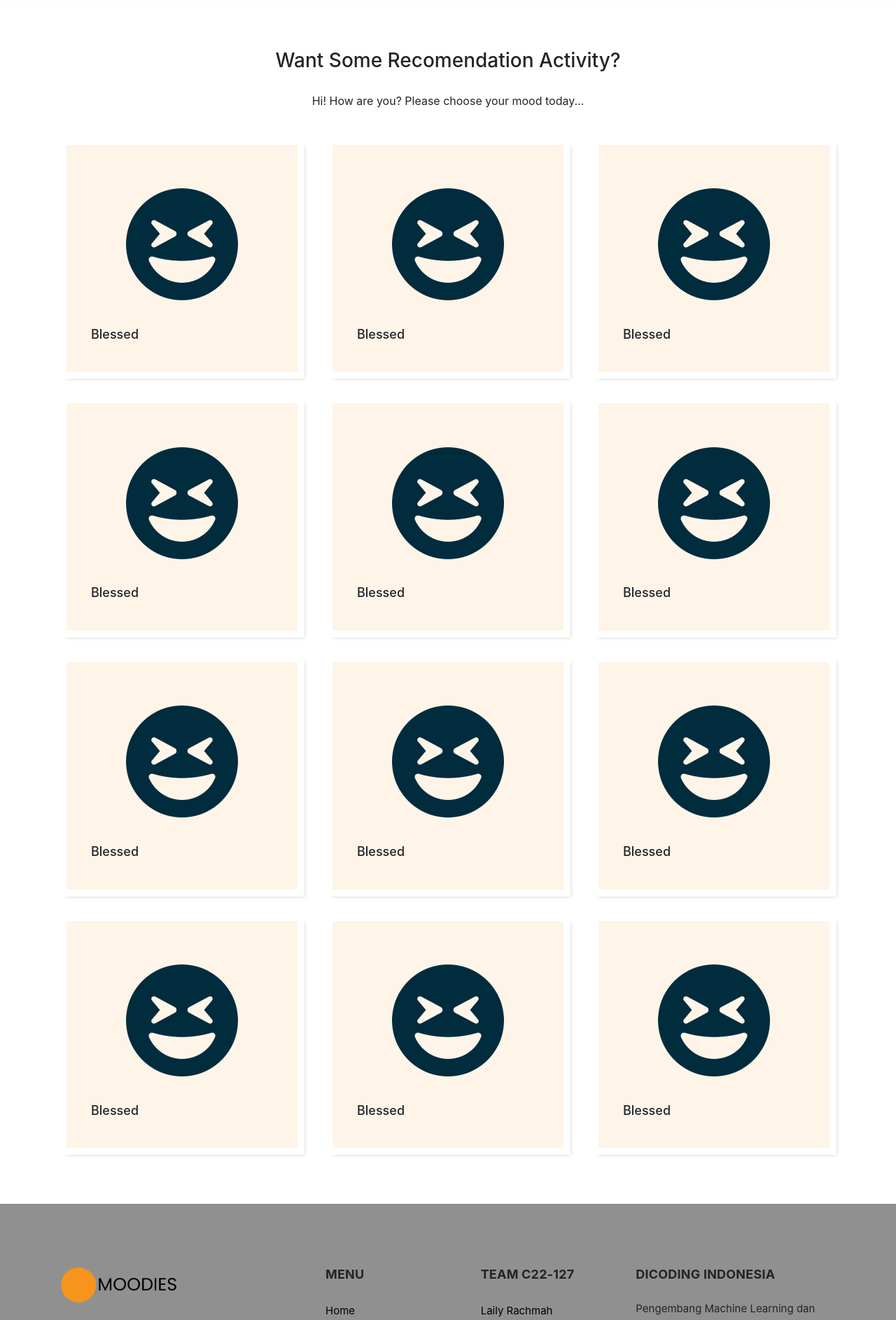
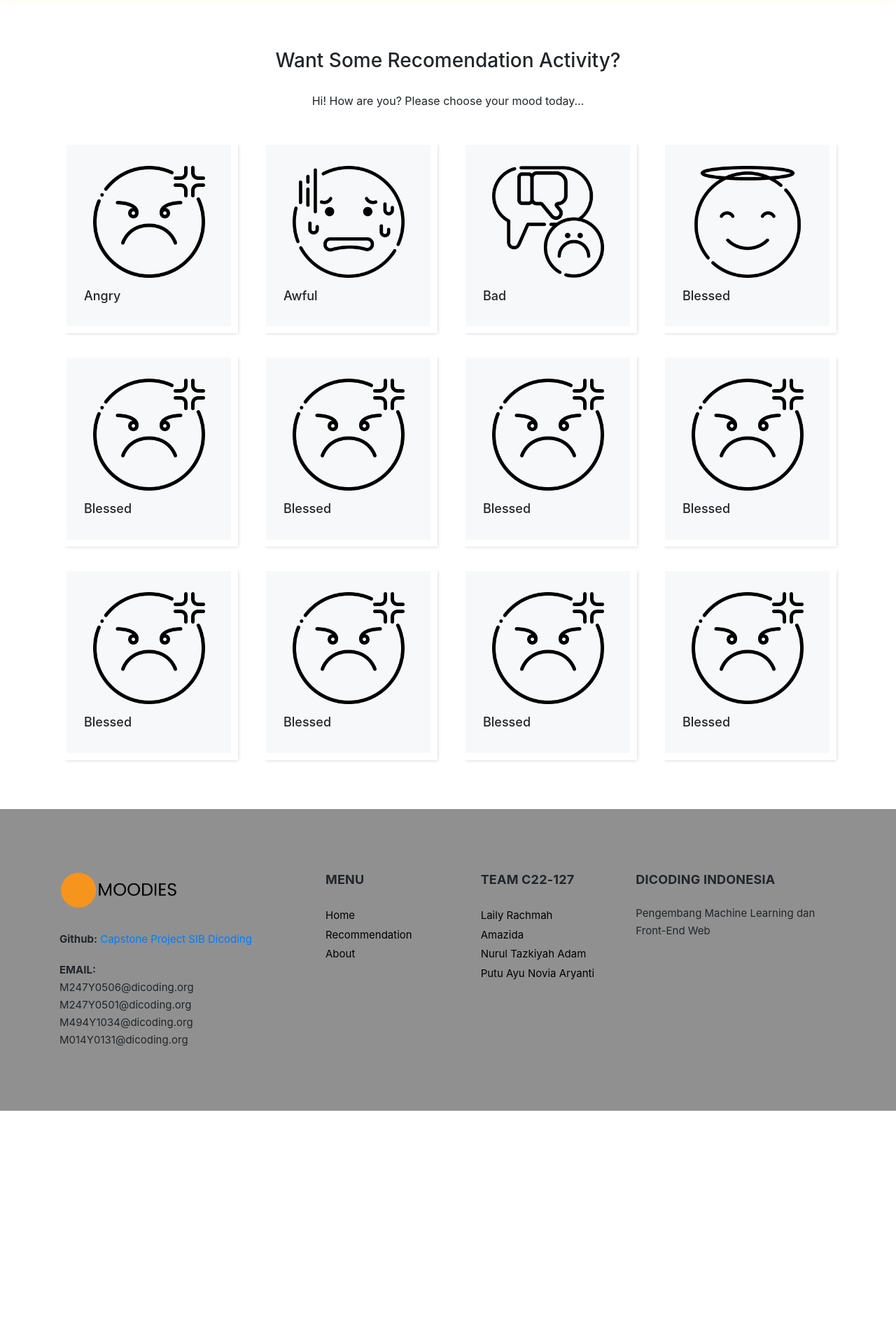
Before and after one commit to lailyrhmh/capstone-project-sib-dicoding, a Flask app: page /recommendation-activity in a window 1280 px wide. Shown: the part 102-1988 px from the top of the page at 70% size. After the commit the page ends 1689 px from the top, so only its background shows below. Run offline with Flask 2, Linux system fonts and the light colour scheme; parts of the project's set-up code (start-up, migrations or seed data) failed here and were passed over.

Commit message:
update iage item ml

```diff
--- a/static/css/recomendation.css
+++ b/static/css/recomendation.css
@@ -5,8 +5,8 @@
 .product_section .box {
     position: relative;
     margin-top: 25px;
-    padding: 35px 35px;
-    background-color: rgb(247, 149, 29, .1);
+    padding: 25px 25px;
+    background-color: #f7f8f9;
     -webkit-transition: all .3s;
     transition: all .3s;
     overflow: hidden;
@@ -24,7 +24,16 @@
   -webkit-box-align: center;
       -ms-flex-align: center;
           align-items: center;
-  height: 215px;
+  height: 170px;
+}
+
+.product_section .box .img-box img {
+  max-width: 100%;
+  max-height: 160px;
+  -webkit-transition: all .3s;
+  transition: all .3s;
+  /* font-size: 6rem;
+  color: #002c3e; */
 }
 
 .product_section .box .img-box i {
@@ -32,7 +41,7 @@
   max-height: 160px;
   -webkit-transition: all .3s;
   transition: all .3s;
-  font-size: 10rem;
+  font-size: 6rem;
   color: #002c3e;
 }
 
--- a/templates/activity-recomendation.html
+++ b/templates/activity-recomendation.html
@@ -13,7 +13,83 @@
          Hi! How are you? Please choose your mood today...
       </p>
       <div class="row">
-         <div class="col-sm-6 col-md-4 col-lg-4">
+         <div class="col-sm-6 col-md-3 col-lg-3">
+            <div class="box">
+               <div class="option_container">
+                  <div class="options">
+                     <button type="submit" class="option" onclick="find('angry')">
+                        Get Activities
+                     </button>
+                  </div>
+               </div>
+               <div class="img-box">
+                  <img src="../static/img/angry.png" alt="">
+               </div>
+               <div class="detail-box">
+                  <h5>
+                     Angry
+                  </h5>
+               </div>
+            </div>
+         </div>
+         <div class="col-sm-6 col-md-3 col-lg-3">
+            <div class="box">
+               <div class="option_container">
+                  <div class="options">
+                     <button type="submit" class="option" onclick="find('awful')">
+                        Get Activities
+                     </button>
+                  </div>
+               </div>
+               <div class="img-box">
+                  <img src="../static/img/awful.png" alt="">
+               </div>
+               <div class="detail-box">
+                  <h5>
+                     Awful
+                  </h5>
+               </div>
+            </div>
+         </div>
+         <div class="col-sm-6 col-md-3 col-lg-3">
+            <div class="box">
+               <div class="option_container">
+                  <div class="options">
+                     <button type="submit" class="option" onclick="find('bad')">
+                        Get Activities
+                     </button>
+                  </div>
+               </div>
+               <div class="img-box">
+                  <img src="../static/img/bad.png" alt="">
+               </div>
+               <div class="detail-box">
+                  <h5>
+                     Bad
+                  </h5>
+               </div>
+            </div>
+         </div>
+         <div class="col-sm-6 col-md-3 col-lg-3">
+            <div class="box">
+               <div class="option_container">
+                  <div class="options">
+                     <button type="submit" class="option" onclick="find('blessed')">
+                        Get Activities
+                     </button>
+                  </div>
+               </div>
+               <div class="img-box">
+                  <img src="../static/img/blessed.png" alt="">
+               </div>
+               <div class="detail-box">
+                  <h5>
+                     Blessed
+                  </h5>
+               </div>
+            </div>
+         </div>
+         <div class="col-sm-6 col-md-3 col-lg-3">
             <div class="box">
                <div class="option_container">
                   <div class="options">
@@ -23,7 +99,7 @@
                   </div>
                </div>
                <div class="img-box">
-                  <i class='fas fa-grin-squint'></i>
+                  <img src="../static/img/angry.png" alt="">
                </div>
                <div class="detail-box">
                   <h5>
@@ -32,7 +108,7 @@
                </div>
             </div>
          </div>
-         <div class="col-sm-6 col-md-4 col-lg-4">
+         <div class="col-sm-6 col-md-3 col-lg-3">
             <div class="box">
                <div class="option_container">
                   <div class="options">
@@ -42,7 +118,7 @@
                   </div>
                </div>
                <div class="img-box">
-                  <i class='fas fa-grin-squint'></i>
+                  <img src="../static/img/angry.png" alt="">
                </div>
                <div class="detail-box">
                   <h5>
@@ -51,7 +127,7 @@
                </div>
             </div>
          </div>
-         <div class="col-sm-6 col-md-4 col-lg-4">
+         <div class="col-sm-6 col-md-3 col-lg-3">
             <div class="box">
                <div class="option_container">
                   <div class="options">
@@ -61,7 +137,7 @@
                   </div>
                </div>
                <div class="img-box">
-                  <i class='fas fa-grin-squint'></i>
+                  <img src="../static/img/angry.png" alt="">
                </div>
                <div class="detail-box">
                   <h5>
@@ -70,7 +146,7 @@
                </div>
             </div>
          </div>
-         <div class="col-sm-6 col-md-4 col-lg-4">
+         <div class="col-sm-6 col-md-3 col-lg-3">
             <div class="box">
                <div class="option_container">
                   <div class="options">
@@ -80,7 +156,7 @@
                   </div>
                </div>
                <div class="img-box">
-                  <i class='fas fa-grin-squint'></i>
+                  <img src="../static/img/angry.png" alt="">
                </div>
                <div class="detail-box">
                   <h5>
@@ -89,7 +165,7 @@
                </div>
             </div>
          </div>
-         <div class="col-sm-6 col-md-4 col-lg-4">
+         <div class="col-sm-6 col-md-3 col-lg-3">
             <div class="box">
                <div class="option_container">
                   <div class="options">
@@ -99,7 +175,7 @@
                   </div>
                </div>
                <div class="img-box">
-                  <i class='fas fa-grin-squint'></i>
+                  <img src="../static/img/angry.png" alt="">
                </div>
                <div class="detail-box">
                   <h5>
@@ -108,7 +184,7 @@
                </div>
             </div>
          </div>
-         <div class="col-sm-6 col-md-4 col-lg-4">
+         <div class="col-sm-6 col-md-3 col-lg-3">
             <div class="box">
                <div class="option_container">
                   <div class="options">
@@ -118,7 +194,7 @@
                   </div>
                </div>
                <div class="img-box">
-                  <i class='fas fa-grin-squint'></i>
+                  <img src="../static/img/angry.png" alt="">
                </div>
                <div class="detail-box">
                   <h5>
@@ -127,7 +203,7 @@
                </div>
             </div>
          </div>
-         <div class="col-sm-6 col-md-4 col-lg-4">
+         <div class="col-sm-6 col-md-3 col-lg-3">
             <div class="box">
                <div class="option_container">
                   <div class="options">
@@ -137,7 +213,7 @@
                   </div>
                </div>
                <div class="img-box">
-                  <i class='fas fa-grin-squint'></i>
+                  <img src="../static/img/angry.png" alt="">
                </div>
                <div class="detail-box">
                   <h5>
@@ -146,7 +222,7 @@
                </div>
             </div>
          </div>
-         <div class="col-sm-6 col-md-4 col-lg-4">
+         <div class="col-sm-6 col-md-3 col-lg-3">
             <div class="box">
                <div class="option_container">
                   <div class="options">
@@ -156,83 +232,7 @@
                   </div>
                </div>
                <div class="img-box">
-                  <i class='fas fa-grin-squint'></i>
-               </div>
-               <div class="detail-box">
-                  <h5>
-                     Blessed
-                  </h5>
-               </div>
-            </div>
-         </div>
-         <div class="col-sm-6 col-md-4 col-lg-4">
-            <div class="box">
-               <div class="option_container">
-                  <div class="options">
-                     <button type="submit" class="option" onclick="find('focused')">
-                        Get Activities
-                     </button>
-                  </div>
-               </div>
-               <div class="img-box">
-                  <i class='fas fa-grin-squint'></i>
-               </div>
-               <div class="detail-box">
-                  <h5>
-                     Blessed
-                  </h5>
-               </div>
-            </div>
-         </div>
-         <div class="col-sm-6 col-md-4 col-lg-4">
-            <div class="box">
-               <div class="option_container">
-                  <div class="options">
-                     <button type="submit" class="option" onclick="find('focused')">
-                        Get Activities
-                     </button>
-                  </div>
-               </div>
-               <div class="img-box">
-                  <i class='fas fa-grin-squint'></i>
-               </div>
-               <div class="detail-box">
-                  <h5>
-                     Blessed
-                  </h5>
-               </div>
-            </div>
-         </div>
-         <div class="col-sm-6 col-md-4 col-lg-4">
-            <div class="box">
-               <div class="option_container">
-                  <div class="options">
-                     <button type="submit" class="option" onclick="find('focused')">
-                        Get Activities
-                     </button>
-                  </div>
-               </div>
-               <div class="img-box">
-                  <i class='fas fa-grin-squint'></i>
-               </div>
-               <div class="detail-box">
-                  <h5>
-                     Blessed
-                  </h5>
-               </div>
-            </div>
-         </div>
-         <div class="col-sm-6 col-md-4 col-lg-4">
-            <div class="box">
-               <div class="option_container">
-                  <div class="options">
-                     <button type="submit" class="option" onclick="find('focused')">
-                        Get Activities
-                     </button>
-                  </div>
-               </div>
-               <div class="img-box">
-                  <i class='fas fa-grin-squint'></i>
+                  <img src="../static/img/angry.png" alt="">
                </div>
                <div class="detail-box">
                   <h5>
```
